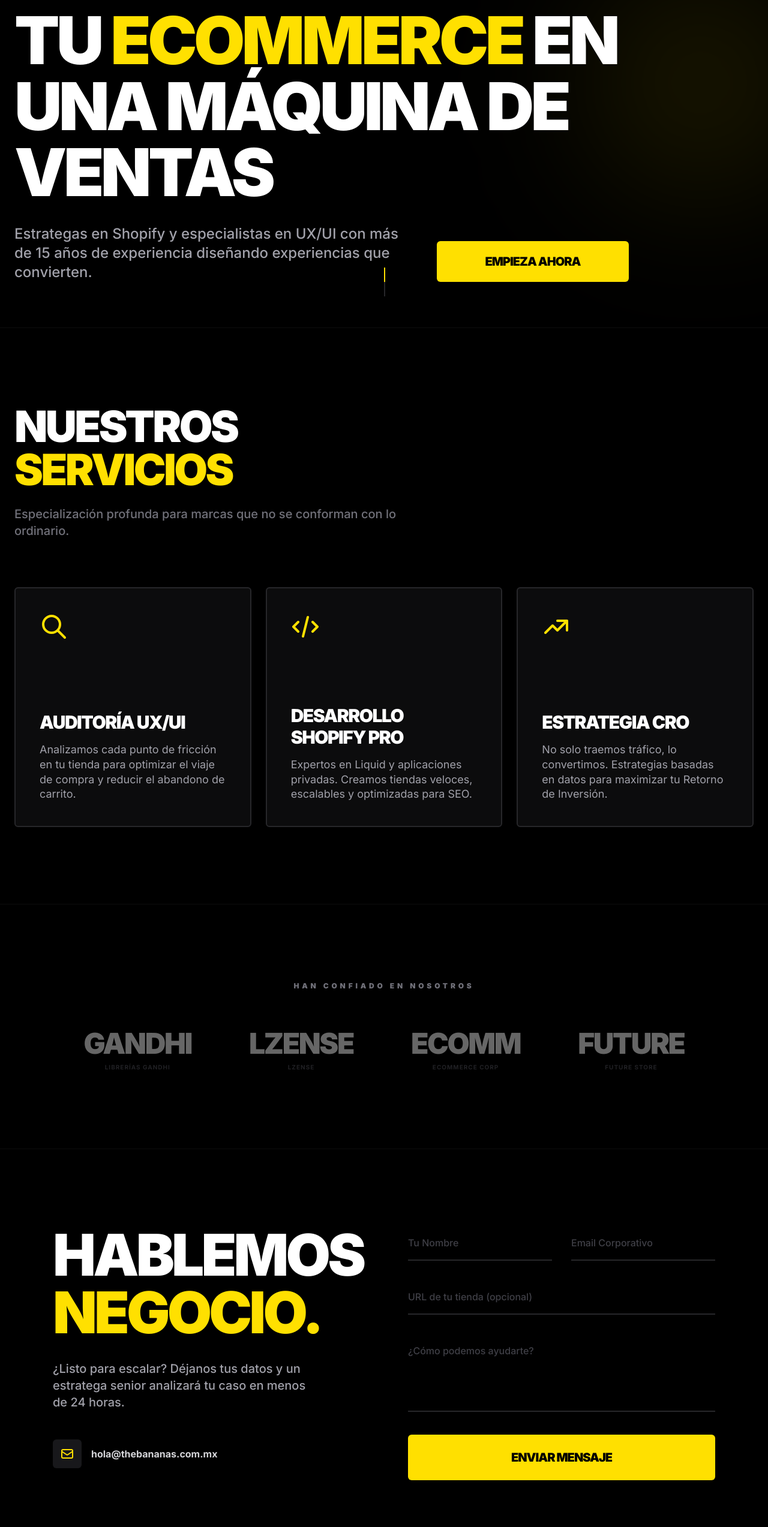
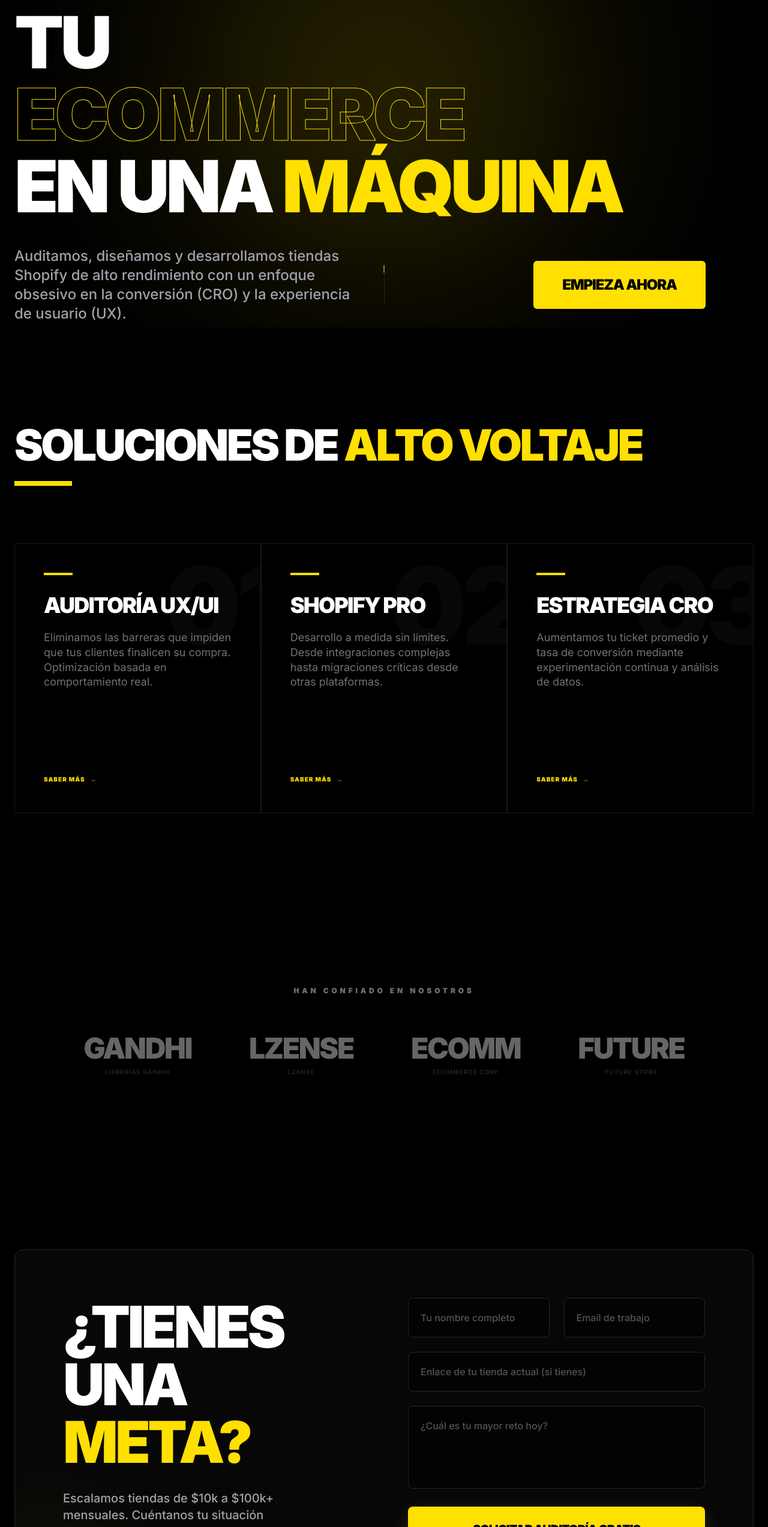
Before and after one commit to thebananasmx/the-bananas, a React (Vite) app: page / in a window 1280 px wide. Shown: the part 254-2800 px from the top of the page at 60% size. Built offline with nearby package versions, Linux system fonts and the light colour scheme.

Commit message:
feat: Enhance landing page with dynamic visuals and content
Refines the landing page with updated hero section visuals, a more engaging call to action, and improved service descriptions. Also includes minor updates to component imports and the contact form.

```diff
--- a/App.tsx
+++ b/App.tsx
@@ -1,17 +1,14 @@
 import React, { useEffect, useState } from 'react';
-import Navbar from './components/Navbar';
-import Hero from './components/Hero';
-import Services from './components/Services';
-import SocialProof from './components/SocialProof';
-import ContactForm from './components/ContactForm';
-import Footer from './components/Footer';
+import Navbar from './components/Navbar.tsx';
+import Hero from './components/Hero.tsx';
+import Services from './components/Services.tsx';
+import SocialProof from './components/SocialProof.tsx';
+import ContactForm from './components/ContactForm.tsx';
+import Footer from './components/Footer.tsx';
 
 function App() {
-  const [currentPath, setCurrentPath] = useState(window.location.pathname);
-
   useEffect(() => {
     const handleLocationChange = () => {
-      setCurrentPath(window.location.pathname);
       const sectionId = window.location.pathname.replace('/', '');
       if (sectionId) {
         const element = document.getElementById(sectionId);
@@ -26,7 +23,13 @@ function App() {
   }, []);
 
   return (
-    <div className="bg-black text-white min-h-screen selection:bg-[#FFE000] selection:text-black">
+    <div className="bg-[#000000] text-white min-h-screen selection:bg-[#FFE000] selection:text-black relative">
+      {/* Background Grid Pattern */}
+      <div className="fixed inset-0 z-0 opacity-[0.03] pointer-events-none"
+           style={{ backgroundImage: 'linear-gradient(#fff 1px, transparent 1px), linear-gradient(90deg, #fff 1px, transparent 1px)', backgroundSize: '40px 40px' }}>
+      </div>
+
+      <div className="relative z-10">
         <Navbar />
         <main>
           <Hero />
@@ -36,6 +39,7 @@ function App() {
         </main>
         <Footer />
       </div>
+    </div>
   );
 }
 
--- a/components/ContactForm.tsx
+++ b/components/ContactForm.tsx
@@ -1,5 +1,5 @@
 import React, { useState } from 'react';
-import { ContactFormData } from '../types';
+import { ContactFormData } from '../types.ts';
 
 const ContactForm: React.FC = () => {
   const [formData, setFormData] = useState<ContactFormData>({
@@ -14,78 +14,71 @@ const ContactForm: React.FC = () => {
   const handleSubmit = async (e: React.FormEvent) => {
     e.preventDefault();
     setLoading(true);
-
-    // Skeleton for Firebase Firestore integration
     try {
-      console.log('Enviando datos a la nube...', formData);
-      // await addDoc(collection(db, "leads"), { ...formData, timestamp: new Date() });
-
-      // Simulate delay
+      console.log('Lead recibido:', formData);
       await new Promise(resolve => setTimeout(resolve, 1500));
-      alert('¡Mensaje enviado con éxito! Nos pondremos en contacto pronto.');
+      alert('¡Recibido! Nos pondremos en contacto contigo en breve.');
       setFormData({ name: '', email: '', storeUrl: '', message: '' });
     } catch (error) {
-      console.error('Error al enviar:', error);
+      console.error('Error:', error);
     } finally {
       setLoading(false);
     }
   };
 
   return (
-    <section id="contacto" className="py-32 bg-black border-t border-white/5">
-      <div className="container mx-auto px-6 max-w-6xl">
-        <div className="grid grid-cols-1 lg:grid-cols-2 gap-20">
+    <section id="contacto" className="py-40 bg-black relative">
+      <div className="container mx-auto px-6 max-w-7xl">
+        <div className="bg-zinc-900/30 p-8 md:p-20 rounded-2xl border border-zinc-800 relative overflow-hidden">
+          {/* Accent glow for the box */}
+          <div className="absolute -bottom-20 -left-20 w-64 h-64 bg-[#FFE000]/10 rounded-full blur-[100px]"></div>
+
+          <div className="grid grid-cols-1 lg:grid-cols-2 gap-20 relative z-10">
             <div>
-            <h2 className="text-5xl md:text-8xl font-black mb-8 uppercase leading-[0.85]">
-              Hablemos <br/><span className="text-[#FFE000]">Negocio.</span>
+              <h2 className="text-6xl md:text-8xl font-black mb-8 uppercase leading-[0.85] tracking-tighter">
+                ¿TIENES UNA <br/><span className="text-[#FFE000]">META?</span>
               </h2>
-            <p className="text-xl text-zinc-400 font-medium mb-12 max-w-md">
-              ¿Listo para escalar? Déjanos tus datos y un estratega senior analizará tu caso en menos de 24 horas.
+              <p className="text-xl text-zinc-400 font-medium mb-12 max-w-sm">
+                Escalamos tiendas de $10k a $100k+ mensuales. Cuéntanos tu situación actual y tracemos el plan.
               </p>
 
-            <div className="space-y-6">
-              <div className="flex items-center space-x-4">
-                <div className="w-12 h-12 bg-zinc-900 rounded-md flex items-center justify-center text-[#FFE000]">
-                  <svg className="w-6 h-6" fill="none" stroke="currentColor" viewBox="0 0 24 24"><path strokeLinecap="round" strokeLinejoin="round" strokeWidth="2" d="M3 8l7.89 5.26a2 2 0 002.22 0L21 8M5 19h14a2 2 0 002-2V7a2 2 0 00-2-2H5a2 2 0 00-2 2v10a2 2 0 002 2z" /></svg>
-                </div>
-                <span className="font-bold text-zinc-300">hola@thebananas.com.mx</span>
-              </div>
+              <div className="space-y-4">
+                <p className="text-xs font-black uppercase tracking-[0.3em] text-zinc-600">Contacto Directo</p>
+                <a href="mailto:hola@thebananas.com.mx" className="text-2xl font-bold hover:text-[#FFE000] transition-colors underline decoration-zinc-800 underline-offset-8 decoration-2">
+                  hola@thebananas.com.mx
+                </a>
               </div>
             </div>
 
-          <form onSubmit={handleSubmit} className="space-y-8">
-            <div className="grid grid-cols-1 md:grid-cols-2 gap-8">
-              <div className="flex flex-col space-y-2">
+            <form onSubmit={handleSubmit} className="space-y-6">
+              <div className="grid grid-cols-1 md:grid-cols-2 gap-6">
                 <input
                   required
                   type="text"
                   name="name"
                   value={formData.name}
-                  placeholder="Tu Nombre"
+                  placeholder="Tu nombre completo"
                   onChange={handleChange}
-                  className="bg-transparent border-b-2 border-zinc-800 focus:border-[#FFE000] py-4 text-white font-medium outline-none transition-all placeholder:text-zinc-700"
+                  className="bg-black/50 border border-zinc-800 focus:border-[#FFE000] p-5 rounded-lg text-white font-medium outline-none transition-all placeholder:text-zinc-600"
                 />
-              </div>
-              <div className="flex flex-col space-y-2">
                 <input
                   required
                   type="email"
                   name="email"
                   value={formData.email}
-                  placeholder="Email Corporativo"
+                  placeholder="Email de trabajo"
                   onChange={handleChange}
-                  className="bg-transparent border-b-2 border-zinc-800 focus:border-[#FFE000] py-4 text-white font-medium outline-none transition-all placeholder:text-zinc-700"
+                  className="bg-black/50 border border-zinc-800 focus:border-[#FFE000] p-5 rounded-lg text-white font-medium outline-none transition-all placeholder:text-zinc-600"
                 />
-              </div>
               </div>
 
               <input
                 type="text"
                 name="storeUrl"
                 value={formData.storeUrl}
-              placeholder="URL de tu tienda (opcional)"
+                placeholder="Enlace de tu tienda actual (si tienes)"
                 onChange={handleChange}
-              className="w-full bg-transparent border-b-2 border-zinc-800 focus:border-[#FFE000] py-4 text-white font-medium outline-none transition-all placeholder:text-zinc-700"
+                className="w-full bg-black/50 border border-zinc-800 focus:border-[#FFE000] p-5 rounded-lg text-white font-medium outline-none transition-all placeholder:text-zinc-600"
               />
 
               <textarea
@@ -93,19 +86,20 @@ const ContactForm: React.FC = () => {
                 name="message"
                 rows={4}
                 value={formData.message}
-              placeholder="¿Cómo podemos ayudarte?"
+                placeholder="¿Cuál es tu mayor reto hoy?"
                 onChange={handleChange}
-              className="w-full bg-transparent border-b-2 border-zinc-800 focus:border-[#FFE000] py-4 text-white font-medium outline-none transition-all resize-none placeholder:text-zinc-700"
+                className="w-full bg-black/50 border border-zinc-800 focus:border-[#FFE000] p-5 rounded-lg text-white font-medium outline-none transition-all resize-none placeholder:text-zinc-600"
               />
 
               <button
                 type="submit"
                 disabled={loading}
-              className="w-full bg-[#FFE000] text-black py-6 rounded-md font-black text-xl uppercase hover:scale-[1.02] active:scale-[0.98] transition-all disabled:opacity-50"
+                className="w-full bg-[#FFE000] text-black py-6 rounded-lg font-black text-xl uppercase hover:bg-white hover:text-black transition-all disabled:opacity-50 shadow-[0_10px_40px_-10px_rgba(255,224,0,0.3)]"
               >
-              {loading ? 'Enviando...' : 'Enviar Mensaje'}
+                {loading ? 'Procesando...' : 'Solicitar Auditoría Gratis'}
               </button>
             </form>
+          </div>
         </div>
       </div>
     </section>
--- a/components/Hero.tsx
+++ b/components/Hero.tsx
@@ -3,28 +3,34 @@ import React from 'react';
 const Hero: React.FC = () => {
   return (
     <section className="relative min-h-screen flex items-center pt-20 overflow-hidden bg-black">
-      {/* Background decoration */}
-      <div className="absolute top-1/4 -right-20 w-96 h-96 bg-[#FFE000]/10 rounded-full blur-[120px]"></div>
+      {/* Dynamic Background Glow */}
+      <div className="absolute top-1/2 left-1/2 -translate-x-1/2 -translate-y-1/2 w-[600px] h-[600px] bg-[#FFE000]/20 rounded-full blur-[160px] animate-pulse pointer-events-none"></div>
 
       <div className="container mx-auto px-6 relative z-10">
-        <div className="max-w-5xl">
-          <h1 className="text-5xl md:text-8xl lg:text-[110px] font-black leading-[0.9] mb-8 uppercase">
-            Transformamos tu <span className="text-[#FFE000]">ecommerce</span> en una máquina de ventas
+        <div className="max-w-6xl">
+          <span className="inline-block bg-[#FFE000] text-black text-[10px] font-black uppercase tracking-[0.4em] px-3 py-1 mb-8 rounded-sm">
+            Especialistas en Shopify
+          </span>
+          <h1 className="text-6xl md:text-8xl lg:text-[120px] font-black leading-[0.85] mb-10 uppercase tracking-tighter">
+            TRANSFORMAMOS TU <br/>
+            <span className="text-transparent" style={{ WebkitTextStroke: '1px #FFE000' }}>ECOMMERCE</span> <br/>
+            EN UNA <span className="text-[#FFE000]">MÁQUINA</span>
           </h1>
 
-          <div className="grid grid-cols-1 md:grid-cols-12 gap-8 items-end">
-            <div className="md:col-span-8">
-              <p className="text-xl md:text-2xl text-zinc-400 font-medium leading-tight max-w-2xl">
-                Estrategas en Shopify y especialistas en UX/UI con más de 15 años de experiencia diseñando experiencias que convierten.
+          <div className="grid grid-cols-1 md:grid-cols-12 gap-12 items-center">
+            <div className="md:col-span-7">
+              <p className="text-xl md:text-2xl text-zinc-400 font-medium leading-tight max-w-xl">
+                Auditamos, diseñamos y desarrollamos tiendas Shopify de alto rendimiento con un enfoque obsesivo en la conversión (CRO) y la experiencia de usuario (UX).
               </p>
             </div>
 
-            <div className="md:col-span-4 flex flex-col space-y-4">
+            <div className="md:col-span-5 flex flex-col items-start md:items-end">
               <button
                 onClick={() => document.getElementById('contacto')?.scrollIntoView({ behavior: 'smooth' })}
-                className="bg-[#FFE000] text-black px-10 py-5 rounded-md font-black text-xl uppercase hover:scale-105 transition-all text-center"
+                className="group relative bg-[#FFE000] text-black px-12 py-6 rounded-md font-black text-2xl uppercase overflow-hidden transition-all hover:scale-105 active:scale-95"
               >
-                Empieza Ahora
+                <span className="relative z-10">Empieza Ahora</span>
+                <div className="absolute inset-0 bg-white/20 translate-y-full group-hover:translate-y-0 transition-transform duration-300"></div>
               </button>
             </div>
           </div>
@@ -32,11 +38,21 @@ const Hero: React.FC = () => {
       </div>
 
       {/* Scroll indicator */}
-      <div className="absolute bottom-10 left-1/2 -translate-x-1/2 flex flex-col items-center animate-bounce">
-        <div className="w-[2px] h-12 bg-zinc-800 relative">
-          <div className="absolute top-0 left-0 w-full h-1/2 bg-[#FFE000]"></div>
+      <div className="absolute bottom-10 left-1/2 -translate-x-1/2 flex flex-col items-center">
+        <div className="w-[1px] h-16 bg-zinc-800 relative overflow-hidden">
+          <div className="absolute top-0 left-0 w-full h-full bg-[#FFE000] animate-infinite-scroll"></div>
         </div>
       </div>
+
+      <style>{`
+        @keyframes scroll {
+          0% { transform: translateY(-100%); }
+          100% { transform: translateY(100%); }
+        }
+        .animate-infinite-scroll {
+          animation: scroll 2s linear infinite;
+        }
+      `}</style>
     </section>
   );
 };
--- a/components/Services.tsx
+++ b/components/Services.tsx
@@ -4,59 +4,54 @@ const Services: React.FC = () => {
   const services = [
     {
       title: 'Auditoría UX/UI',
-      desc: 'Analizamos cada punto de fricción en tu tienda para optimizar el viaje de compra y reducir el abandono de carrito.',
-      icon: (
-        <svg className="w-12 h-12" fill="none" stroke="currentColor" viewBox="0 0 24 24">
-          <path strokeLinecap="round" strokeLinejoin="round" strokeWidth="2" d="M21 21l-6-6m2-5a7 7 0 11-14 0 7 7 0 0114 0z" />
-        </svg>
-      )
+      desc: 'Eliminamos las barreras que impiden que tus clientes finalicen su compra. Optimización basada en comportamiento real.',
+      icon: '01'
     },
     {
-      title: 'Desarrollo Shopify Pro',
-      desc: 'Expertos en Liquid y aplicaciones privadas. Creamos tiendas veloces, escalables y optimizadas para SEO.',
-      icon: (
-        <svg className="w-12 h-12" fill="none" stroke="currentColor" viewBox="0 0 24 24">
-          <path strokeLinecap="round" strokeLinejoin="round" strokeWidth="2" d="M10 20l4-16m4 4l4 4-4 4M6 16l-4-4 4-4" />
-        </svg>
-      )
+      title: 'Shopify Pro',
+      desc: 'Desarrollo a medida sin límites. Desde integraciones complejas hasta migraciones críticas desde otras plataformas.',
+      icon: '02'
     },
     {
       title: 'Estrategia CRO',
-      desc: 'No solo traemos tráfico, lo convertimos. Estrategias basadas en datos para maximizar tu Retorno de Inversión.',
-      icon: (
-        <svg className="w-12 h-12" fill="none" stroke="currentColor" viewBox="0 0 24 24">
-          <path strokeLinecap="round" strokeLinejoin="round" strokeWidth="2" d="M13 7h8m0 0v8m0-8l-8 8-4-4-6 6" />
-        </svg>
-      )
+      desc: 'Aumentamos tu ticket promedio y tasa de conversión mediante experimentación continua y análisis de datos.',
+      icon: '03'
     }
   ];
 
   return (
-    <section id="servicios" className="py-32 bg-black border-y border-white/5">
+    <section id="servicios" className="py-40 bg-black relative">
       <div className="container mx-auto px-6">
-        <div className="flex flex-col md:flex-row justify-between items-end mb-20">
-          <div className="max-w-2xl">
-            <h2 className="text-5xl md:text-7xl font-black mb-6 uppercase leading-none">
-              Nuestros <span className="text-[#FFE000]">Servicios</span>
-            </h2>
-            <p className="text-xl text-zinc-500 font-medium">
-              Especialización profunda para marcas que no se conforman con lo ordinario.
-            </p>
-          </div>
+        <div className="mb-24">
+          <h2 className="text-5xl md:text-7xl font-black mb-6 uppercase tracking-tighter">
+            SOLUCIONES DE <span className="text-[#FFE000]">ALTO VOLTAJE</span>
+          </h2>
+          <div className="w-24 h-2 bg-[#FFE000]"></div>
         </div>
 
-        <div className="grid grid-cols-1 md:grid-cols-3 gap-6">
+        <div className="grid grid-cols-1 md:grid-cols-3 gap-0">
           {services.map((s, i) => (
             <div
               key={i}
-              className="group bg-zinc-900/50 p-10 rounded-md border-2 border-zinc-800 hover:border-[#FFE000] hover:border-[4px] transition-all duration-200 flex flex-col justify-between min-h-[400px]"
+              className="group relative bg-black p-12 border border-zinc-900 hover:border-[#FFE000] transition-all duration-300 flex flex-col justify-between min-h-[450px] overflow-hidden"
             >
-              <div className="text-[#FFE000] mb-8 transition-transform group-hover:scale-110 duration-300">
+              {/* Card Number Background */}
+              <div className="absolute -right-8 -top-8 text-[180px] font-black text-zinc-900/30 group-hover:text-[#FFE000]/10 transition-colors">
                 {s.icon}
               </div>
-              <div>
-                <h3 className="text-3xl font-black mb-4 uppercase tracking-tighter">{s.title}</h3>
-                <p className="text-zinc-400 text-lg leading-snug">{s.desc}</p>
+
+              <div className="relative z-10">
+                <div className="w-12 h-1 bg-[#FFE000] mb-8 group-hover:w-24 transition-all duration-500"></div>
+                <h3 className="text-4xl font-black mb-6 uppercase leading-none tracking-tighter">{s.title}</h3>
+                <p className="text-zinc-500 group-hover:text-zinc-300 text-lg leading-snug transition-colors">
+                  {s.desc}
+                </p>
+              </div>
+
+              <div className="relative z-10 mt-12">
+                <button className="text-[10px] font-black uppercase tracking-widest text-[#FFE000] flex items-center group-hover:gap-4 transition-all">
+                  Saber más <span className="ml-2">→</span>
+                </button>
               </div>
             </div>
           ))}
--- a/index.tsx
+++ b/index.tsx
@@ -1,7 +1,6 @@
-
 import React from 'react';
 import ReactDOM from 'react-dom/client';
-import App from './App';
+import App from './App.tsx';
 
 const rootElement = document.getElementById('root');
 if (!rootElement) {
```
Lines whose indentation alone changed are shown as unchanged.
